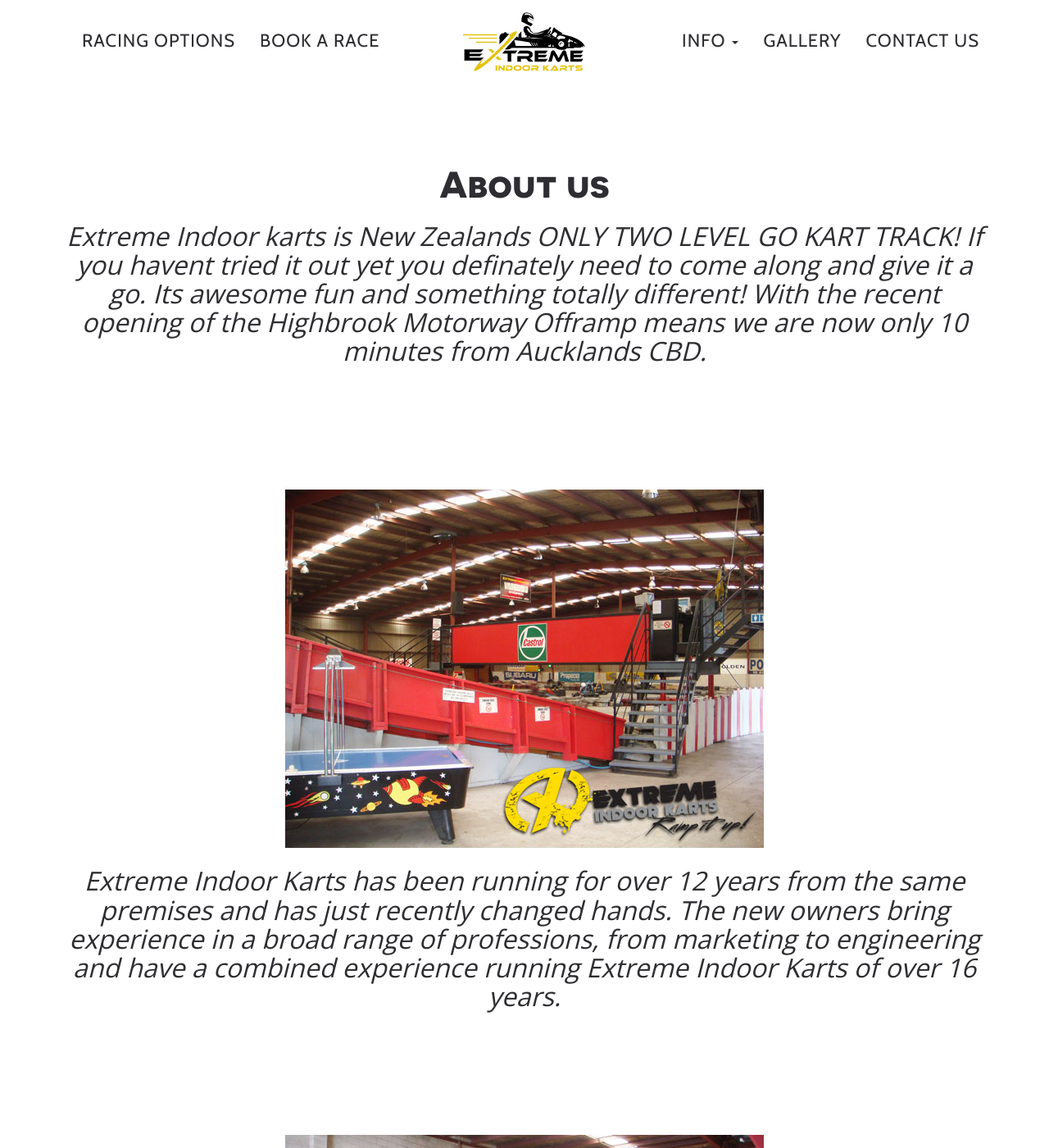
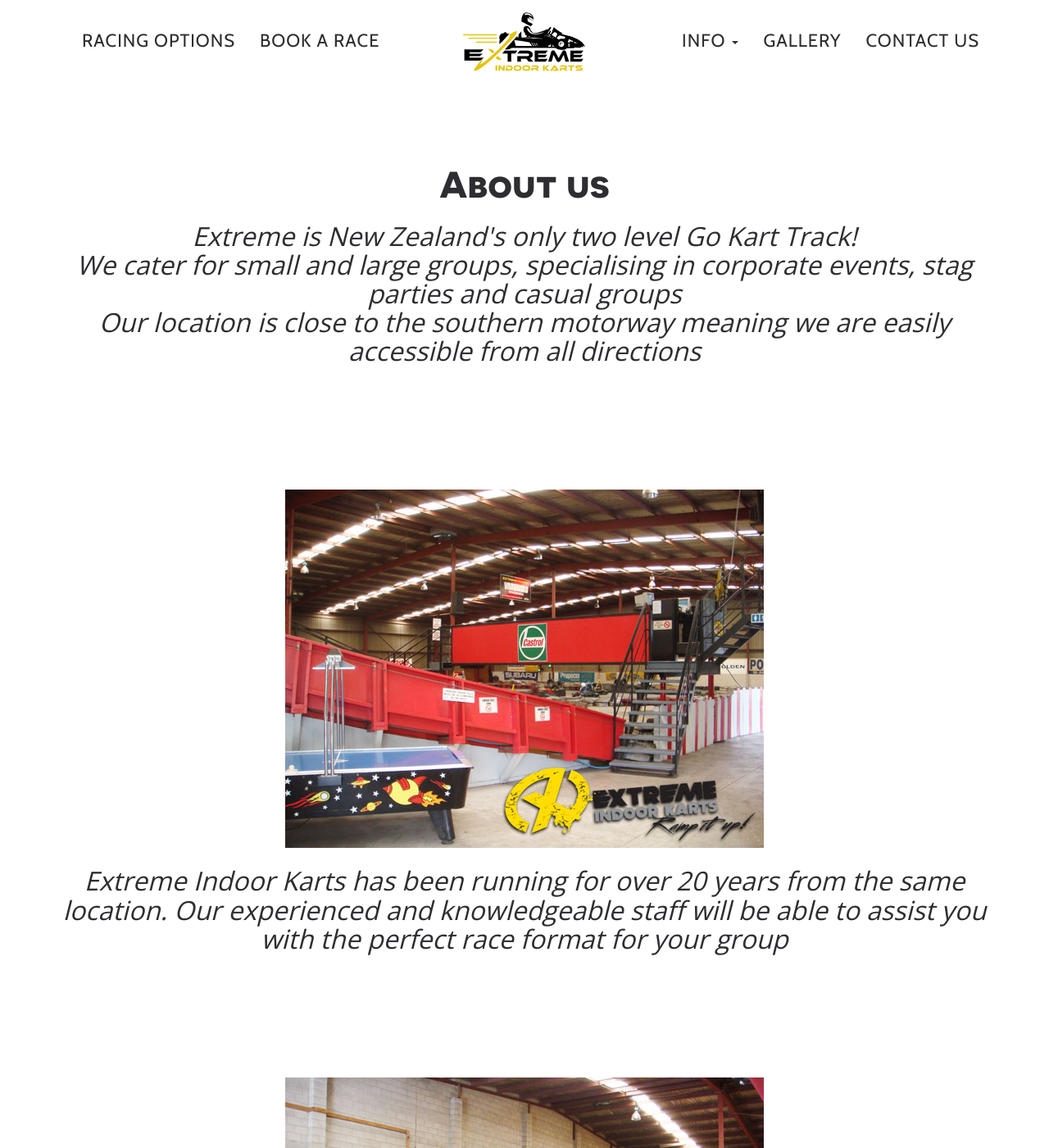
Before and after one commit to extremekarts/extremekarts.github.io, a Jekyll site: the page built from about.html, in a window 1280 px wide and 1400 px high. Shown: the whole window at 82% size. Built offline with Jekyll 4.4.1, drawn with Linux system fonts in a browser that asks for light colours; some of the changed text lies outside the part shown.

Commit message:
Updates
Changes from Yogesh email 15/11/17

```diff
--- a/_includes/_modals/casual_racing.html
+++ b/_includes/_modals/casual_racing.html
@@ -11,7 +11,7 @@
         <div class="col-lg-8 col-md-8 col-lg-offset-2 col-md-offset-2">
           <div class="modal-body">
             <h2 class="section-heading">Arrive & Drive</h2>
-            <h3 class="section-subheading">You are welcome to just turn up and go for a drive - its worth giving us a call to check availability. Arrive & Drive is recommended for everyone, no matter what your age or skill level.</h3>
+            <h3 class="section-subheading">You are welcome to just turn up and go for a drive - its worth giving us a call to check availability. Arrive & Drive is recommended for everyone -  minimum height 145cm and minimum age 10 years.</h3>
 
             <p>This option is perfect if you would like to have a go at go karting or if you have heard about our two level track and would like to try the extreme ramp! </p>
             <h2>Arrive & Drive options</h2>
--- a/_includes/_modals/individual_racing.html
+++ b/_includes/_modals/individual_racing.html
@@ -12,7 +12,7 @@
           <div class="modal-body">
             <!-- News Article Goes Here -->
             <h2 class="section-heading">Individual racing</h2>
-            <h3 class="section-subheading">Individual racing is aimed at smaller groups who are looking at doing a fun and competitive event. These races are much more of a structured event than the Arrive & Drive. You have a choice of several different race setups (please see below).</h3>
+            <h3 class="section-subheading">Individual racing is aimed at smaller groups who are looking at doing a fun and competitive event. These races are much more of a structured event than the Arrive & Drive. You have a choice of several different race setups (please see below). Minimum age: 15yrs</h3>
 
             <p>
               Total booking time includes:
@@ -26,8 +26,8 @@
             </ul>
 
             <p>
-              After each race drivers are given points depending on their finishing position, the winning driver getting 1 point and the loosing driver getting either 8, 9 or 10 points depending on how many drivers you have in total (last position = number of points
-              assigned). On completion of all races a total is obtained and an overall winner is determined who then receives a prize from us at Extreme!
+              After each race drivers are given points depending on their finishing position, the winning driver getting 1 point and the losing driver getting either 8, 9 or 10 points depending on how many drivers you have in total (last position = number of points
+              assigned). On completion of all races a total is obtained and an overall winner is determined
             </p>
 
             <h3>Important information</h3>
--- a/about.html
+++ b/about.html
@@ -8,15 +8,21 @@
       <div class="col-lg-12 text-center">
         <h2 class="section-heading">About us</h2>
         <h3 class="section-subheading text-muted">
-                  Extreme Indoor karts is New Zealands ONLY TWO LEVEL GO KART TRACK! If you havent tried it out yet you definately need to come along and give it a go. Its awesome fun and something totally different! With the recent opening of the Highbrook Motorway Offramp means we are now only 10 minutes from Aucklands CBD.
-                </h3>
+          Extreme is New Zealand's only two level Go Kart Track!
+          <br/>
+          We cater for small and large groups, specialising in corporate events, stag parties and casual groups
+          <br/>
+          Our location is close to the southern motorway meaning we are easily accessible from all directions
+
+        </br/>
+        </h3>
         <img src="assets/images/karts/about-us-pic1.jpg" alt="" />
         <h3 class="section-subheading text-muted">
-          Extreme Indoor Karts has been running for over 12 years from the same premises and has just recently changed hands. The new owners bring experience in a broad range of professions, from marketing to engineering and have a combined experience running Extreme Indoor Karts of over 16 years.
+          Extreme Indoor Karts has been running for over 20 years from the same location. Our experienced and knowledgeable staff will be able to assist you with the perfect race format for your group
         </h3>
         <img src="assets/images/karts/about-us-pic2.jpg" alt="" />
         <h3 class="section-subheading text-muted">
-          We abide by all compulsory safety regulations as laid out by OSH. We have been inspected by OSH engineers to certify that we run a safe operation and that we are obiding by these regulations. This extends from the track to the karts to customer safety.
+          We abide by all safety regulations and are inspected regularly by certified engineers and Worksafe to ensure we provide a safe operation. This extends from the track to the karts and customer safety.
         </h3>
         <img src="assets/images/karts/about-us-pic3.jpg" alt="" />
       </div>
--- a/facilities.html
+++ b/facilities.html
@@ -9,7 +9,10 @@
         <h2 class="section-heading">Facilities</h2>
         <h3 class="section-subheading text-muted">
           <b>Function Area for hire:</b>
-          We have tables and chairs available along with two complimentary gas BBQ's which can be hired for $20. This covers rubbish disposal and gas for the BBQ's. You are welcome to bring your own food and drinks, or if you prefer ordering food the two options below will be perfect
+          We have tables and chairs available along with two complimentary gas BBQ's which can be hired for $20 and Patio Heaters which can gbe hired for $50. This covers rubbish disposal and gas for the BBQ's. You are welcome to bring your own food and drinks, or if you prefer ordering food the two options below will be perfect
+          <br/>
+          <br/>
+          Please note our zero alcohol policy whilst driving.  Groups are welcome to BYO alcohol for post-race events, but no alcohol is to be consumed prior to, or including, the race(s)
         </h3>
         <img src="assets/images/karts/facilities2.jpg" alt="" />
         <!-- <h3 class="section-subheading text-muted">
--- a/karts.html
+++ b/karts.html
@@ -8,12 +8,11 @@
       <div class="col-lg-12 text-center">
         <h2 class="section-heading">Karts</h2>
         <h3 class="section-subheading text-muted">
-          All our karts are equiped with powerful petrol Briggs and Stratton go-kart engines, allowing full power racing for over 200 laps without refueling.
+          All our karts are designed and built by us specifically for our track. They are inspected regularly by certified engineers to ensure they comply with all safety regulations.
         <h3>
         <img src="assets/images/karts/kart5.jpg" alt="" />
         <h3 class="section-subheading text-muted">
-          The karts are designed and built right here at Extreme Indoor Karts by qualified professional engineers to full health and safety standards. The karts are purpose built light weight racing karts specially designed for the Extreme two level track. Extreme go-karts are not overweight battery laden toys, but real fire-breathing racing karts.
-        <h3>
+          We use 200cc Honda engines, more then enough power to rocket you around the track!        <h3>
         <img src="assets/images/karts/kart4.jpg" alt="" />
         <img src="assets/images/karts/kart1.jpg" alt="" />
         <img src="assets/images/karts/kart3.jpg" alt="" />
--- a/track.html
+++ b/track.html
@@ -19,7 +19,7 @@
         <h3>
         <img src="assets/images/karts/Track3.jpg" alt="" />
         <h3 class="section-subheading text-muted">
-          We use the latest in lap timing equipment, our system is a computerized fully automated lap scoring system which enables us to control races properly and give you the results you want.
+          Our fully automated timing system will track your lap times down to a 1000th of a second
           <br>
           The timing system we use is the same as that used by professional race tracks around the world.
           <br>
```
